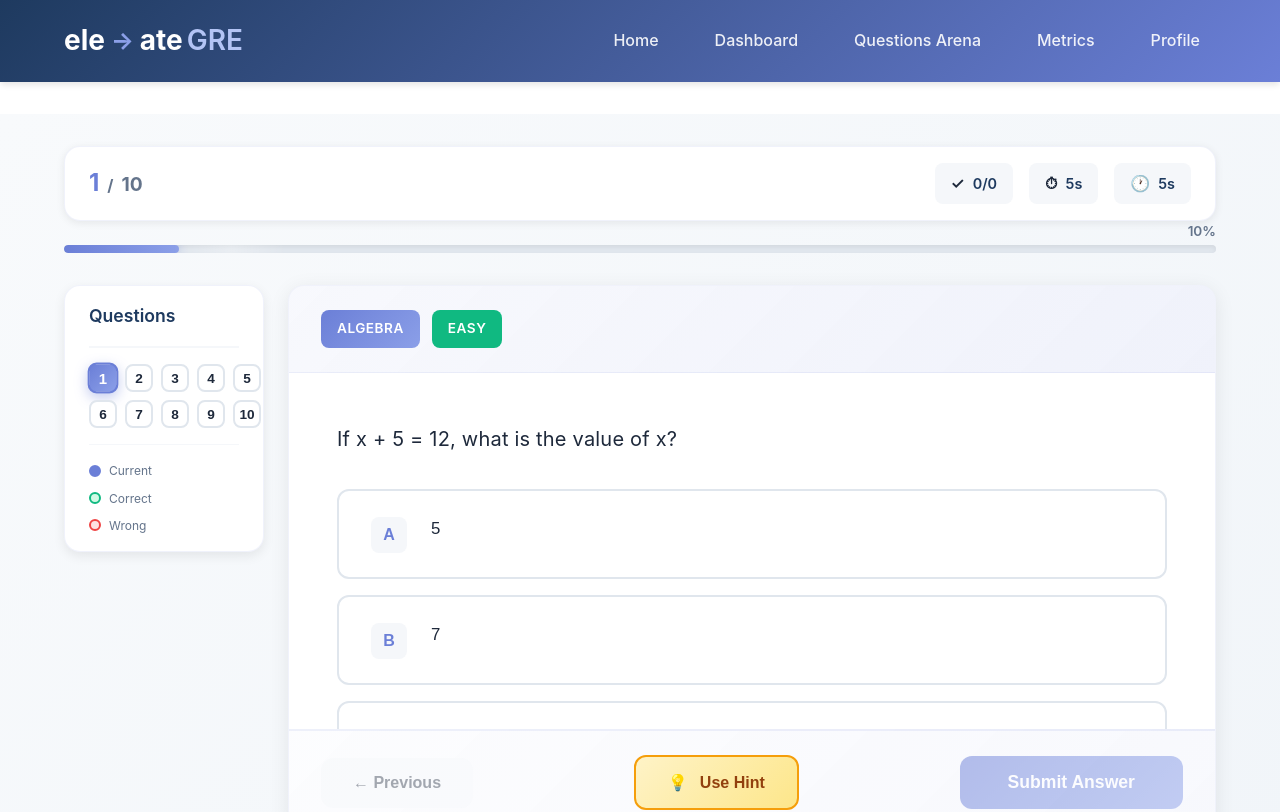
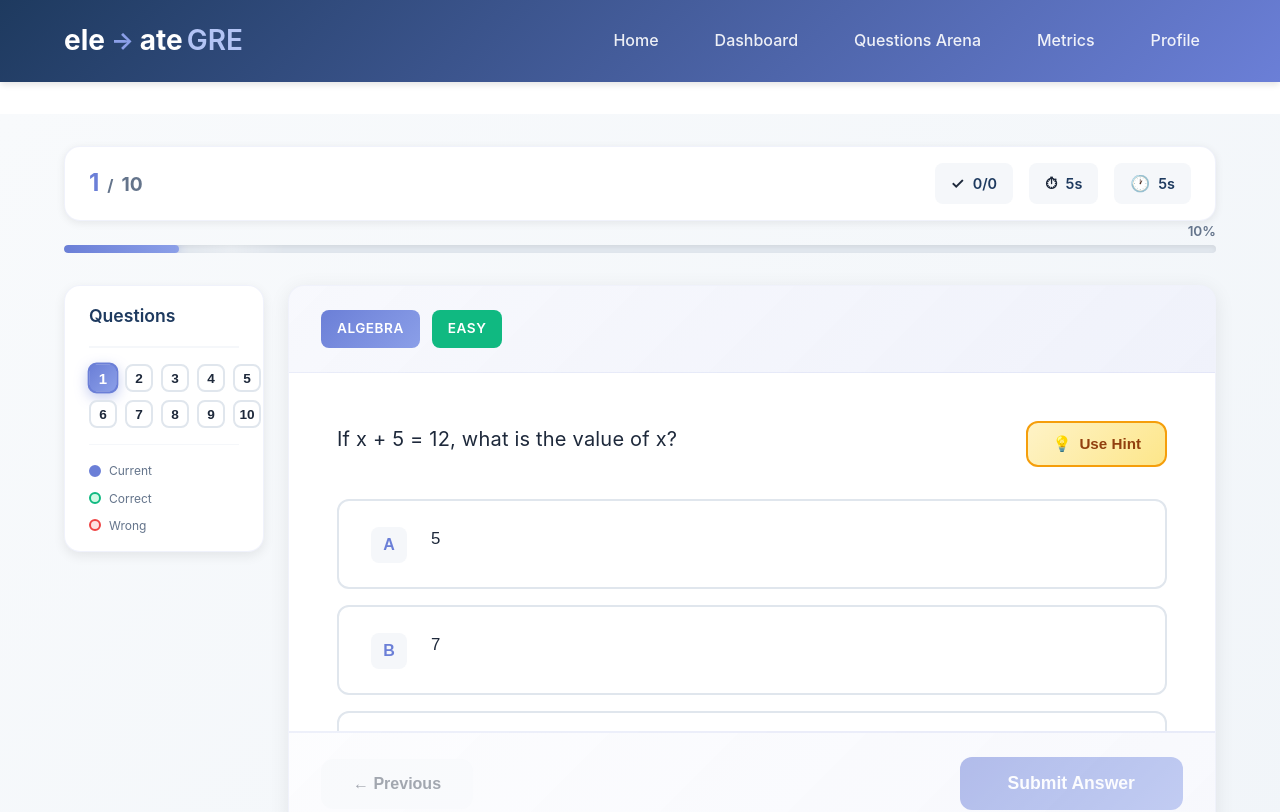
Before and after one commit to Akashbhoi/EGre-Frontend, a React (Vite) app: page /quiz/1 in a window 1280 px wide. Shown: the top 812 px of the page. Built offline with nearby package versions, Linux system fonts and the light colour scheme.

Commit message:
Move hint button to the right of question text

```diff
--- a/src/pages/Quiz.css
+++ b/src/pages/Quiz.css
@@ -416,16 +416,51 @@
   background: var(--color-periwinkle-light);
 }
 
+.question-text-container {
+  display: flex;
+  align-items: flex-start;
+  gap: var(--spacing-lg);
+  margin-bottom: var(--spacing-xl);
+}
+
 .question-text-modern {
   font-size: 1.25rem;
   color: var(--color-text-primary);
-  margin-bottom: var(--spacing-xl);
   line-height: 1.8;
   font-weight: 400;
   letter-spacing: 0.01em;
-  width: 100%;
+  flex: 1;
   word-wrap: break-word;
   white-space: pre-wrap;
+}
+
+.btn-hint-inline {
+  background: linear-gradient(135deg, #fef3c7, #fde68a);
+  color: #92400e;
+  border: 2px solid #f59e0b;
+  padding: var(--spacing-sm) var(--spacing-lg);
+  font-weight: 600;
+  display: flex;
+  align-items: center;
+  gap: var(--spacing-xs);
+  border-radius: var(--radius-lg);
+  cursor: pointer;
+  transition: all 0.2s ease;
+  font-size: 0.95rem;
+  white-space: nowrap;
+  flex-shrink: 0;
+  align-self: flex-start;
+}
+
+.btn-hint-inline:hover:not(:disabled) {
+  background: linear-gradient(135deg, #fde68a, #fcd34d);
+  transform: translateY(-2px);
+  box-shadow: 0 4px 12px rgba(245, 158, 11, 0.3);
+}
+
+.btn-hint-inline:disabled {
+  opacity: 0.6;
+  cursor: not-allowed;
 }
 
 /* Hint Box */
--- a/src/pages/Quiz.tsx
+++ b/src/pages/Quiz.tsx
@@ -354,8 +354,20 @@ const Quiz = () => {
                 />
               )}
 
-              <div className="question-text-modern">
-                {currentQuestion.question}
+              <div className="question-text-container">
+                <div className="question-text-modern">
+                  {currentQuestion.question}
+                </div>
+                {!showExplanation && (
+                  <button
+                    className="btn-hint-inline"
+                    onClick={handleUseHint}
+                    disabled={showHint}
+                  >
+                    <span>💡</span>
+                    {showHint ? 'Hint Used' : 'Use Hint'}
+                  </button>
+                )}
               </div>
 
               {showHint && currentQuestion.hint && (
@@ -433,16 +445,6 @@ const Quiz = () => {
                 >
                   ← Previous
                 </button>
-                {!showExplanation && (
-                  <button
-                    className="btn-hint-modern"
-                    onClick={handleUseHint}
-                    disabled={showHint}
-                  >
-                    <span>💡</span>
-                    {showHint ? 'Hint Used' : 'Use Hint'}
-                  </button>
-                )}
                 {!showExplanation ? (
                   <button
                     className="btn-submit-modern"
```
